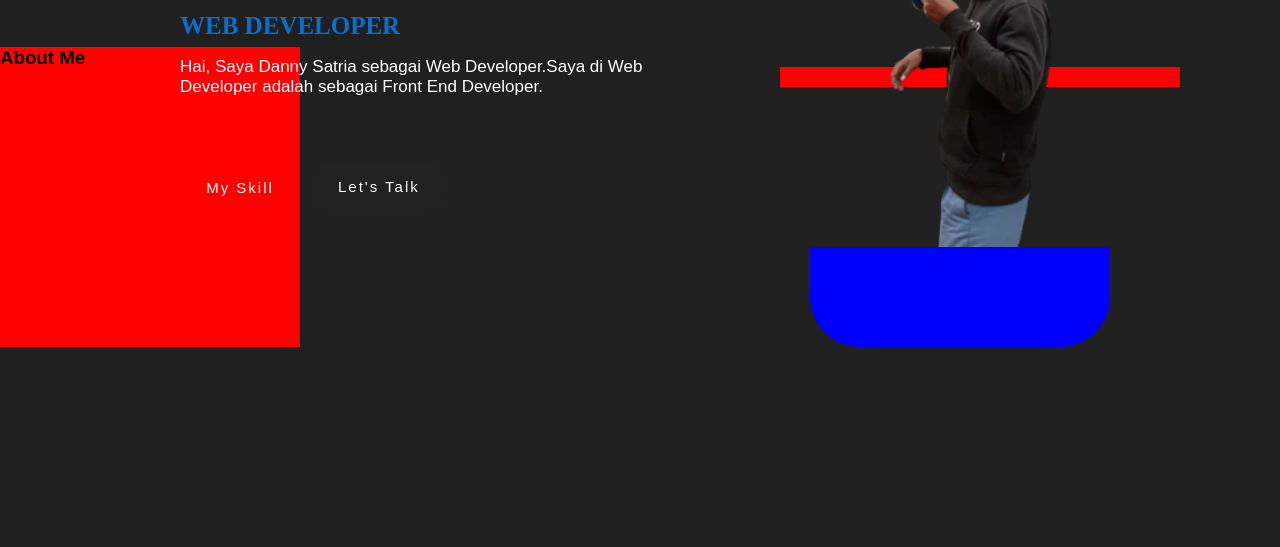
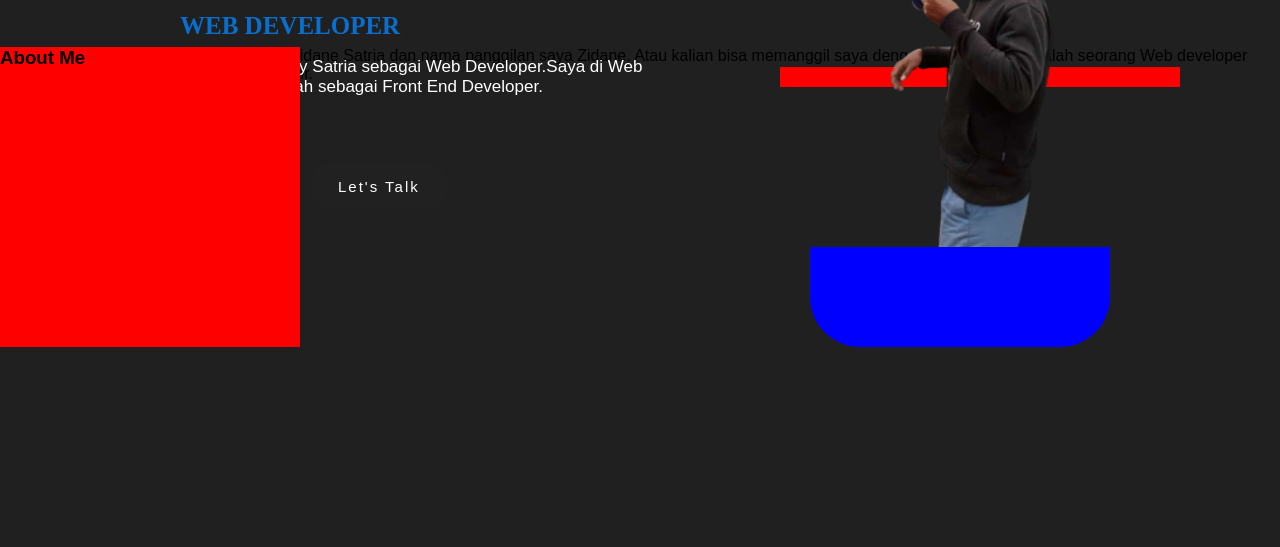
Before and after one commit to Danny-Satria/Web-Portfolio, a plain HTML site: page index.html in a window 1280 px wide. Shown: the part 253-800 px from the top of the page. Drawn offline with Linux system fonts and the light colour scheme.

Commit message:
Menambahkan deskripsi about me

```diff
--- a/index.html
+++ b/index.html
@@ -72,6 +72,14 @@
       <span class="underline-2"></span>
     </div>
 
+    <div class="aboutMe">
+      <p>
+        Halo semuanya perkenalkan nama saya Zidane Satria dan nama panggilan
+        saya Zidane. Atau kalian bisa memanggil saya dengan Danny. Saya adalah
+        seorang Web developer yang memiliki tugas di Front End Developer.
+      </p>
+    </div>
+
     <!-- About Content End -->
 
     <!-- Content END -->
--- a/style.css
+++ b/style.css
@@ -245,6 +245,8 @@ Label {
 }
 
 .parentAbout {
+  display: block;
+  position: absolute;
   width: 300px;
   height: 300px;
   background-color: red;
```
